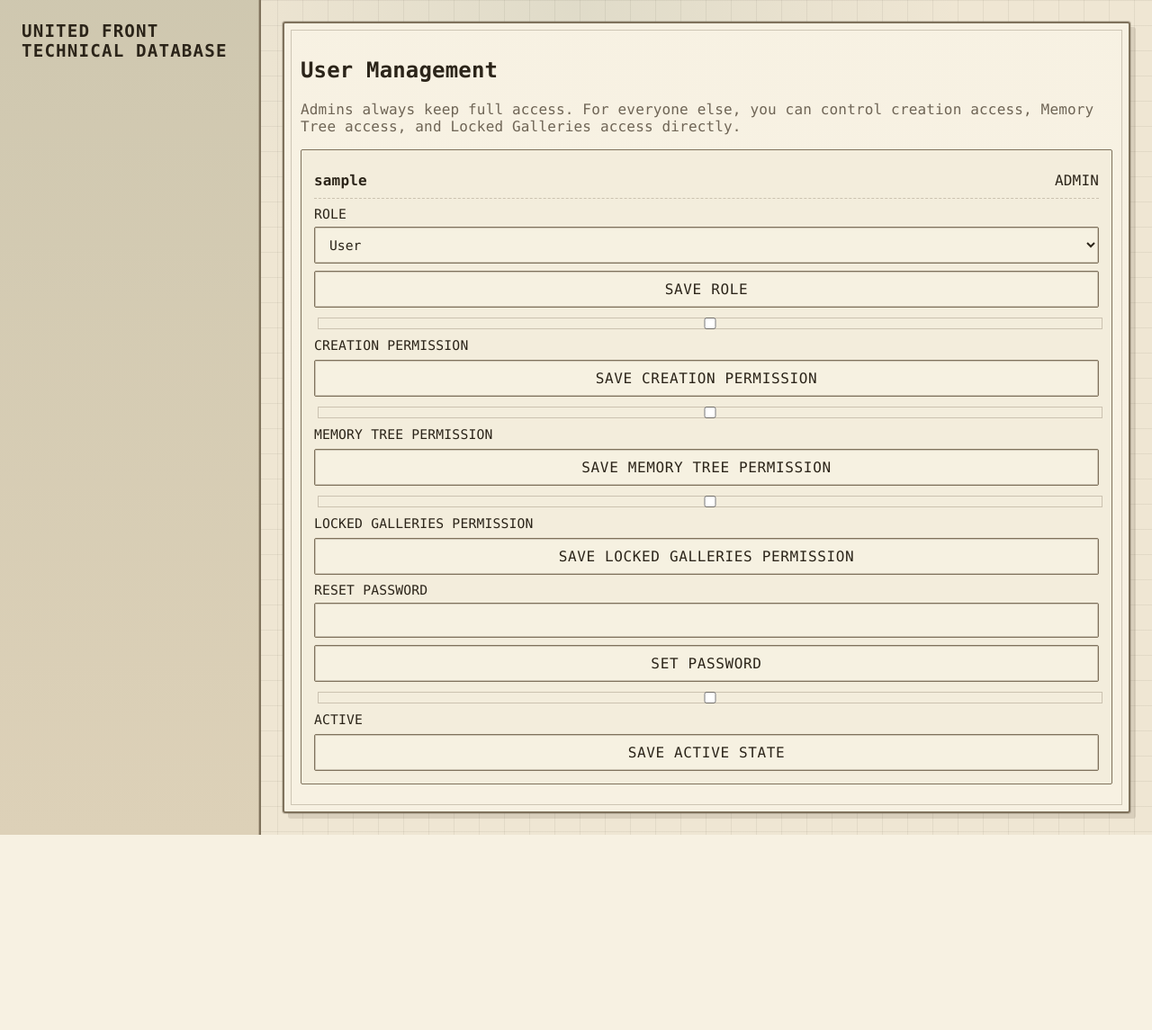
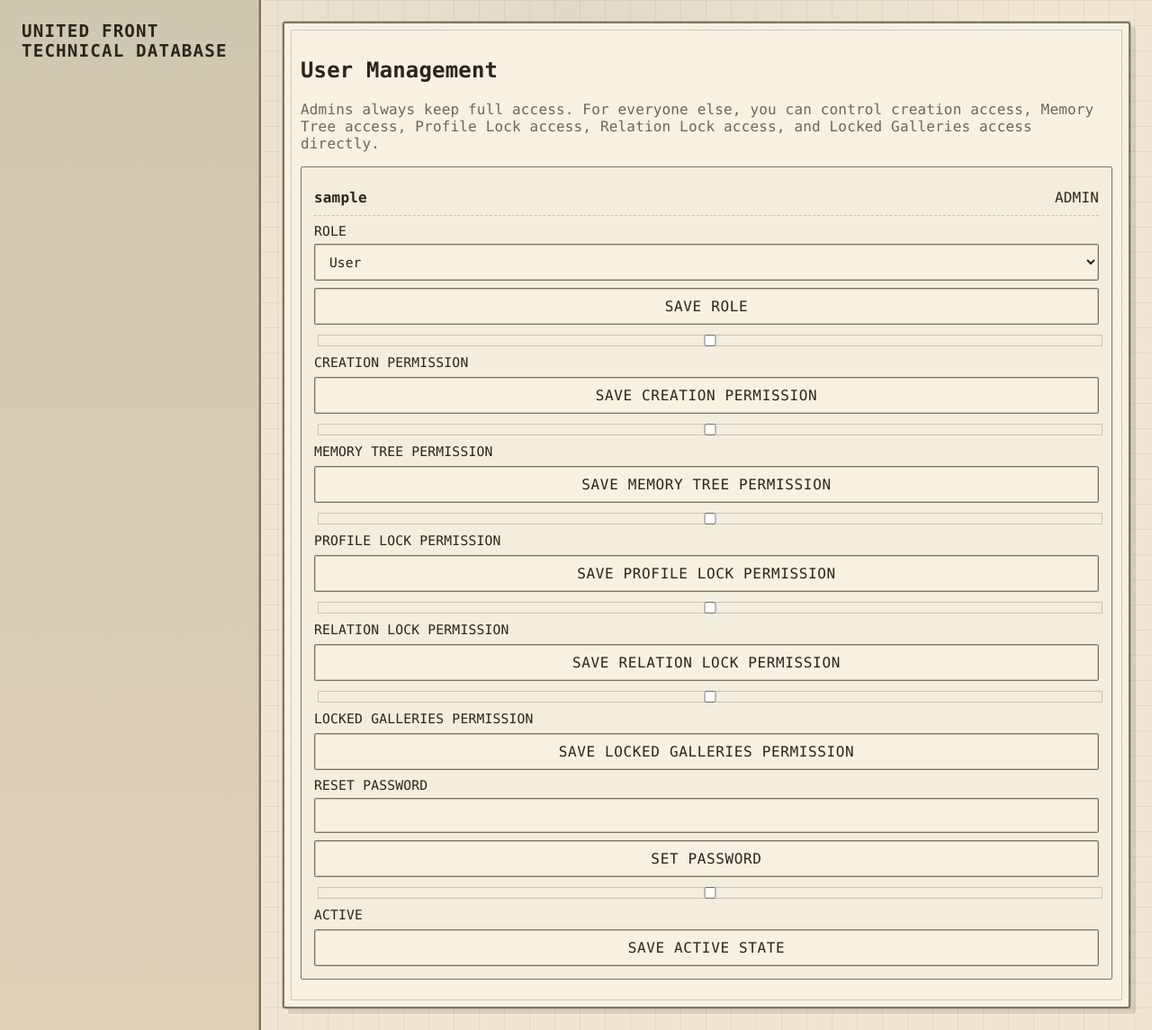
Before and after one commit to ArtyDaSmarty/UFTracker, a Flask app: template templates/admin_users.html in a window 1280 px wide. Shown: the whole page at 90% size. Before the commit the page ends 928 px from the top, so only its background shows below. Run offline with Flask 3, Linux system fonts and the light colour scheme; the template is opened without the code that fills it: most values are stand-ins (such as "Sample title", 1, 10 or a date in 2020).

Commit message:
Update admin_users.html

```diff
--- a/templates/admin_users.html
+++ b/templates/admin_users.html
@@ -2,9 +2,9 @@
 {% block content %}
 <section class="card">
   <h2>User Management</h2>
-  <p class="muted">Admins always keep full access. For everyone else, you can control creation access, Memory Tree access, and Locked Galleries access directly.</p>
+  <p class="muted">Admins always keep full access. For everyone else, you can control creation access, Memory Tree access, Profile Lock access, Relation Lock access, and Locked Galleries access directly.</p>
   {% for user in users %}
-  <form method="post" class="stack compact bordered" data-async="swap">
+  <form method="post" class="stack compact bordered">
     <input type="hidden" name="user_id" value="{{ user.id }}">
     <div class="kv"><strong>{{ user.username }}</strong><span>{{ user.role|upper }}</span></div>
 
@@ -19,20 +19,26 @@
     </label>
     <button name="action" value="role">Save Role</button>
 
-    <label><input type="checkbox" name="creation_permission" {% if user.creation_permission %}checked{% endif %}> Creation permission</label>
+    <label class="check-row"><input type="checkbox" name="creation_permission" {% if user.creation_permission %}checked{% endif %}><span>Creation permission</span></label>
     <button name="action" value="creation">Save Creation Permission</button>
 
-    <label><input type="checkbox" name="memory_tree_permission" {% if user.memory_tree_permission %}checked{% endif %}> Memory Tree permission</label>
+    <label class="check-row"><input type="checkbox" name="memory_tree_permission" {% if user.memory_tree_permission %}checked{% endif %}><span>Memory Tree permission</span></label>
     <button name="action" value="memory">Save Memory Tree Permission</button>
 
-    <label><input type="checkbox" name="locked_gallery_permission" {% if user.locked_gallery_permission %}checked{% endif %}> Locked Galleries permission</label>
+    <label class="check-row"><input type="checkbox" name="profile_permission" {% if user.profile_permission %}checked{% endif %}><span>Profile Lock permission</span></label>
+    <button name="action" value="profile">Save Profile Lock Permission</button>
+
+    <label class="check-row"><input type="checkbox" name="relation_permission" {% if user.relation_permission %}checked{% endif %}><span>Relation Lock permission</span></label>
+    <button name="action" value="relations">Save Relation Lock Permission</button>
+
+    <label class="check-row"><input type="checkbox" name="locked_gallery_permission" {% if user.locked_gallery_permission %}checked{% endif %}><span>Locked Galleries permission</span></label>
     <button name="action" value="locked_gallery">Save Locked Galleries Permission</button>
     {% endif %}
 
     <label>Reset password<input type="password" name="new_password"></label>
     <button name="action" value="password">Set Password</button>
 
-    <label><input type="checkbox" name="active" {% if user.active %}checked{% endif %}> Active</label>
+    <label class="check-row"><input type="checkbox" name="active" {% if user.active %}checked{% endif %}><span>Active</span></label>
     <button name="action" value="active">Save Active State</button>
   </form>
   {% endfor %}
```
